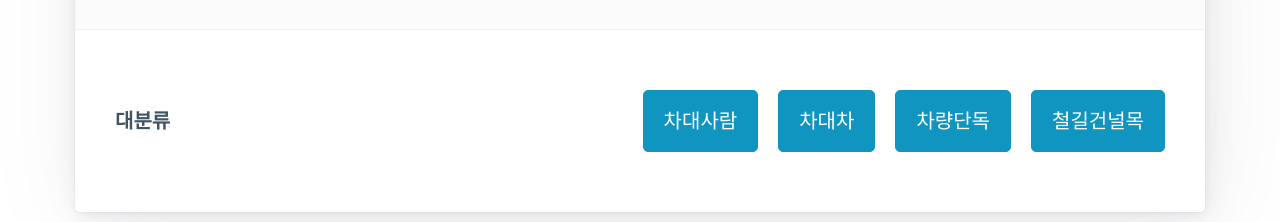
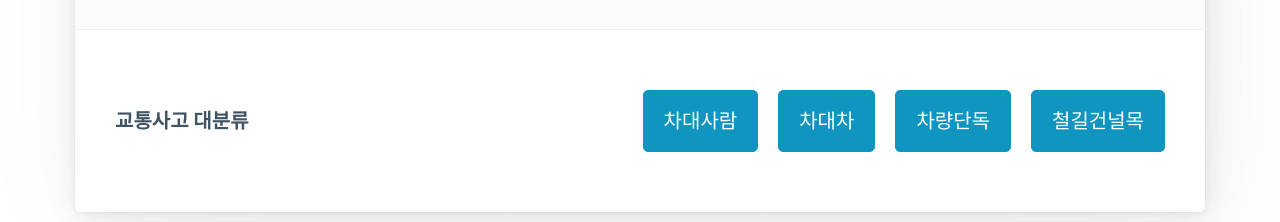
Before and after one commit to maejyomi/K-digital-React, a React (Create React App) app: page / in a window 1280 px wide. Shown: the part 184-406 px from the top of the page. Built offline with nearby package versions, Linux system fonts and the light colour scheme.

Commit message:
06. 교통사고 통계
- object 데이터 다루기, map, filter, useState

```diff
--- a/src/06/Taccident.js
+++ b/src/06/Taccident.js
@@ -1,44 +1,71 @@
 import Hh1 from '../comm/Hh1'
 import data from './dataTaccident.json'
+import TaccidentNav from './TaccidentNav'
+import { useState, useEffect } from 'react'
 
 const Taccident = () => {
-    let c1 = []
+    // console.log(data.data)
 
-    console.log(data.data)
-    c1 = data.data.map((item) => item.사고유형_대분류)
-   /*
-   {
-        if(c1.indexOf(item["사고유형_대분류"]) < 0){
-            c1.push(item["사고유형_대분류"])
-        }
-    }
-    */
+    // 대분류 (한번 만들면 끝)
+    let c1 = data.data.map((item) => item.사고유형_대분류)
+    c1 = [...new Set(c1)];
 
-    c1 = [...new Set(c1)];
-    // Set으로 중복제거 -> 배열로 만들기
-    // ... -> spread 연산자
-    console.log(c1)
+    /* 대분류를 선택하면 해당하는 중분류를 나타내고 싶다 -> 버튼 누를때마다 변경 -> useState 사용 */
 
-    let c1Tag = c1.map((item, idx) => {
-        return <li key={`li${idx}`}><button>{item}</button></li>
-    });
+
+    const [sel1, setSel1] = useState(); // 대분류 선택
+    const [c2, setC2] = useState();  // 중분류 : 대분류 선택할 때마다 다시 만들어야함
+    const [sel2, setSel2] = useState(); // 중분류 선택
+    const [divTag, setDivTag] = useState(); // 항목
+
+    // 대분류 선택
+    useEffect(() => {
+       if(!sel1) { // sel1이 undefined 일 때
+            return;
+       }
+       let temp = data.data.filter((item) => item.사고유형_대분류 == sel1).map((item) => item.사고유형_중분류)
+       setC2(temp);
+       setSel2(); // 초기화
+       setDivTag(); // 초기화
+
+       /*
+        console.log("대분류 선택 : ", sel1)
+        let temp = data.data.filter((item) => item.사고유형_대분류 == sel1)
+        temp = temp.map((item) => item.사고유형_중분류)
+
+        */
+
+    },[sel1])
+
+
+    // 중분류 선택
+    useEffect(()=>{
+        if(!sel1 || !sel2) {
+            return;
+       }
+        let temp = data.data.filter((item) => item.사고유형_대분류 == sel1 && item.사고유형_중분류 == sel2)
+        temp = temp[0]; // 결과가 Object
+
+        let k = Object.keys(temp).filter((item) =>(item != '사고유형_대분류'&& item != '사고유형_중분류'))
+
+        // Object일 때는 바로 map을 못쓰기 때문에 keys해서 map 돌기..
+        temp = k.map((item, idx) => <div key={`d${idx}`}>{item} : {temp[item]}</div>)
+        setDivTag(temp)
+    },[sel2])
 
     return (
         <main className='container'>
             <article>
                 <Hh1 title="도로교통공단_사고유형별 교통사고 통계"/>
-                <nav>
-                    <ul>
-                        <li><strong>대분류</strong></li>
-                    </ul>
-                    <ul>
-                        {c1Tag}
-                    </ul>
-                </nav>
+                <TaccidentNav title = '교통사고 대분류' c={c1} setSel={setSel1} />
+                {c2 && <TaccidentNav title = '교통사고 중분류' c={c2} setSel={setSel2} />}
+                <div className='grid'>
+                    {divTag}
+                </div>
             </article>
 
         </main>
     )
 }
 
-export default Taccident
+export default Taccident;
--- /dev/null
+++ b/src/06/TaccidentNav.js
@@ -0,0 +1,23 @@
+
+const TaccidentNav = ({ title, c, setSel }) => {
+    const handleClick = (item) => {
+        setSel(item)
+    }
+
+    const liTag = c.map((item, idx) =>
+        <li key={`li${idx}`}>
+            <button onClick={() => handleClick(item)}>{item}</button>
+        </li>);
+    return (
+        <nav>
+            <ul>
+                <li><strong>{title}</strong></li>
+            </ul>
+            <ul>
+                {liTag}
+            </ul>
+        </nav>
+    );
+}
+
+export default TaccidentNav;
```
